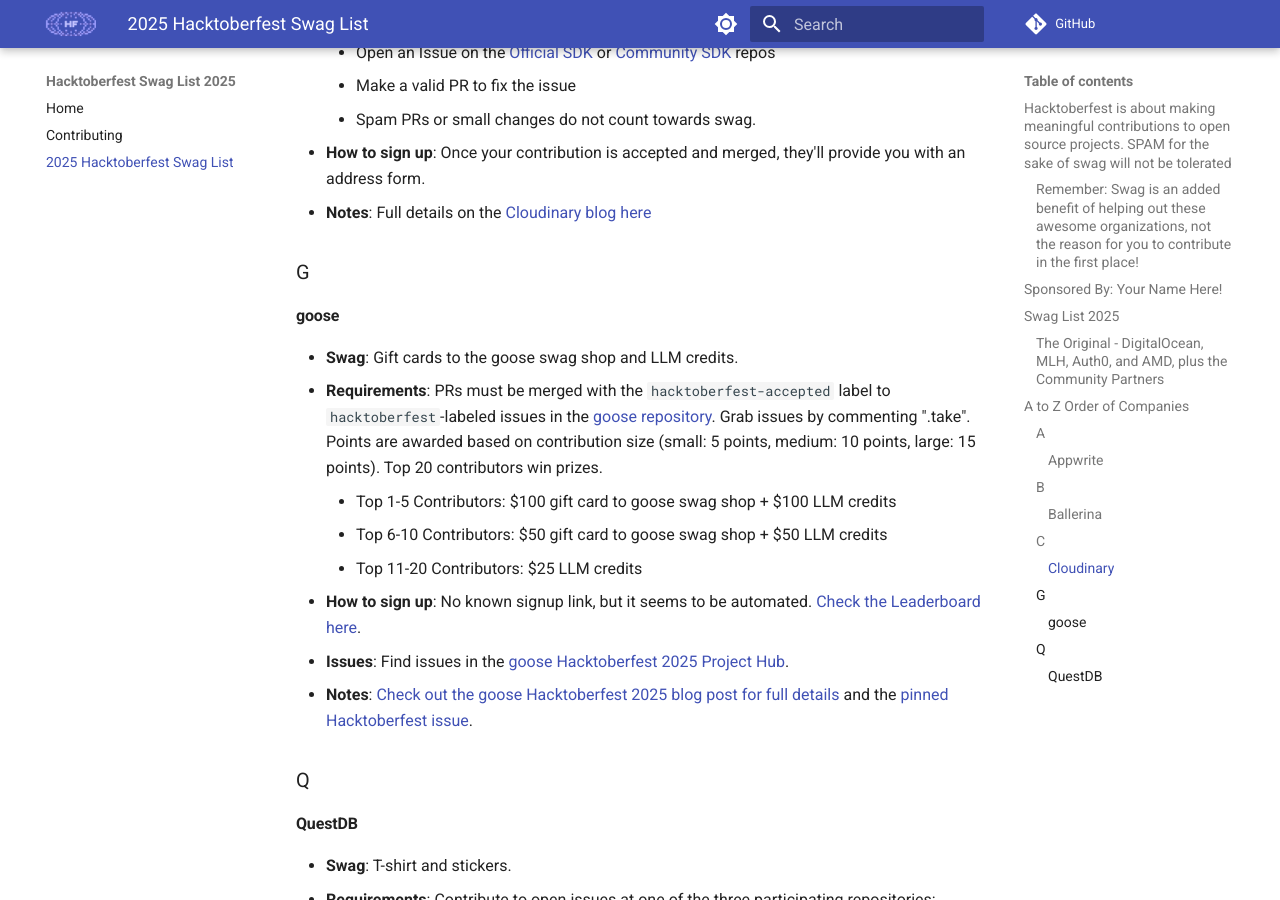
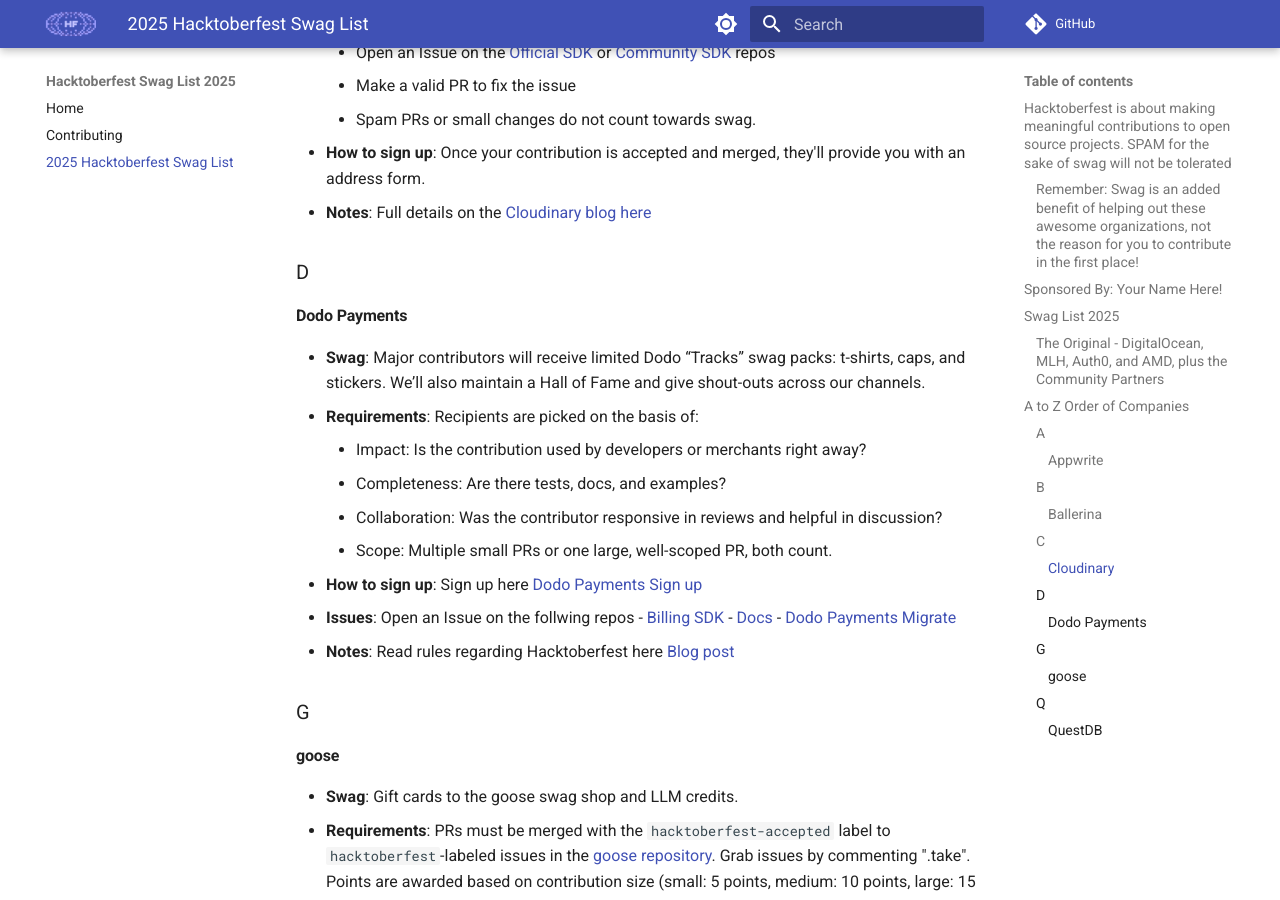
Before and after one commit to crweiner/hacktoberfest-swag-list, an MkDocs documentation site: the page built from docs/list.md, in a window 1280 px wide and 900 px high, scrolled down 2277 px. Built offline with MkDocs 1.6.1 and Material for MkDocs 9.7.7, drawn with Linux system fonts in a browser that asks for light colours; plug-ins that fetch from the network failed and are left out; comment, search, counter and statistics services are not loaded.

Commit message:
feat : Add Dodo Payments to the 2025 Swag List
Adds Dodo Payments to the alphabetical list of companies offering swag for Hacktoberfest 2025. Details include swag items, requirements, sign up link and links to relevant repositories.

```diff
--- a/docs/list.md
+++ b/docs/list.md
@@ -67,6 +67,22 @@
 - **How to sign up**: Once your contribution is accepted and merged, they'll provide you with an address form.
 - **Notes**: Full details on the [Cloudinary blog here](https://cloudinary.com/blog/hacktoberfest-2025)
 
+### D
+
+#### Dodo Payments
+
+- **Swag**: Major contributors will receive limited Dodo “Tracks” swag packs: t-shirts, caps, and stickers. We’ll also maintain a Hall of Fame and give shout-outs across our channels.
+- **Requirements**: Recipients are picked on the basis of:
+    - Impact: Is the contribution used by developers or merchants right away?
+    - Completeness: Are there tests, docs, and examples?
+    - Collaboration: Was the contributor responsive in reviews and helpful in discussion?
+    - Scope: Multiple small PRs or one large, well-scoped PR, both count.
+- **How to sign up**: Sign up here [Dodo Payments Sign up](https://app.dodopayments.com/signup)
+- **Issues**: Open an Issue on the follwing repos - [Billing SDK](https://github.com/dodopayments/billingsdk)
+                                                  - [Docs](https://github.com/dodopayments/dodo-docs)
+                                                  - [Dodo Payments Migrate](https://github.com/dodopayments/dodo-migrate)
+- **Notes**: Read rules regarding Hacktoberfest here [Blog post](https://dodopayments.com/blogs/hacktoberfest-2025-dodo-payments)
+
 ### G
 
 #### **goose**
```
